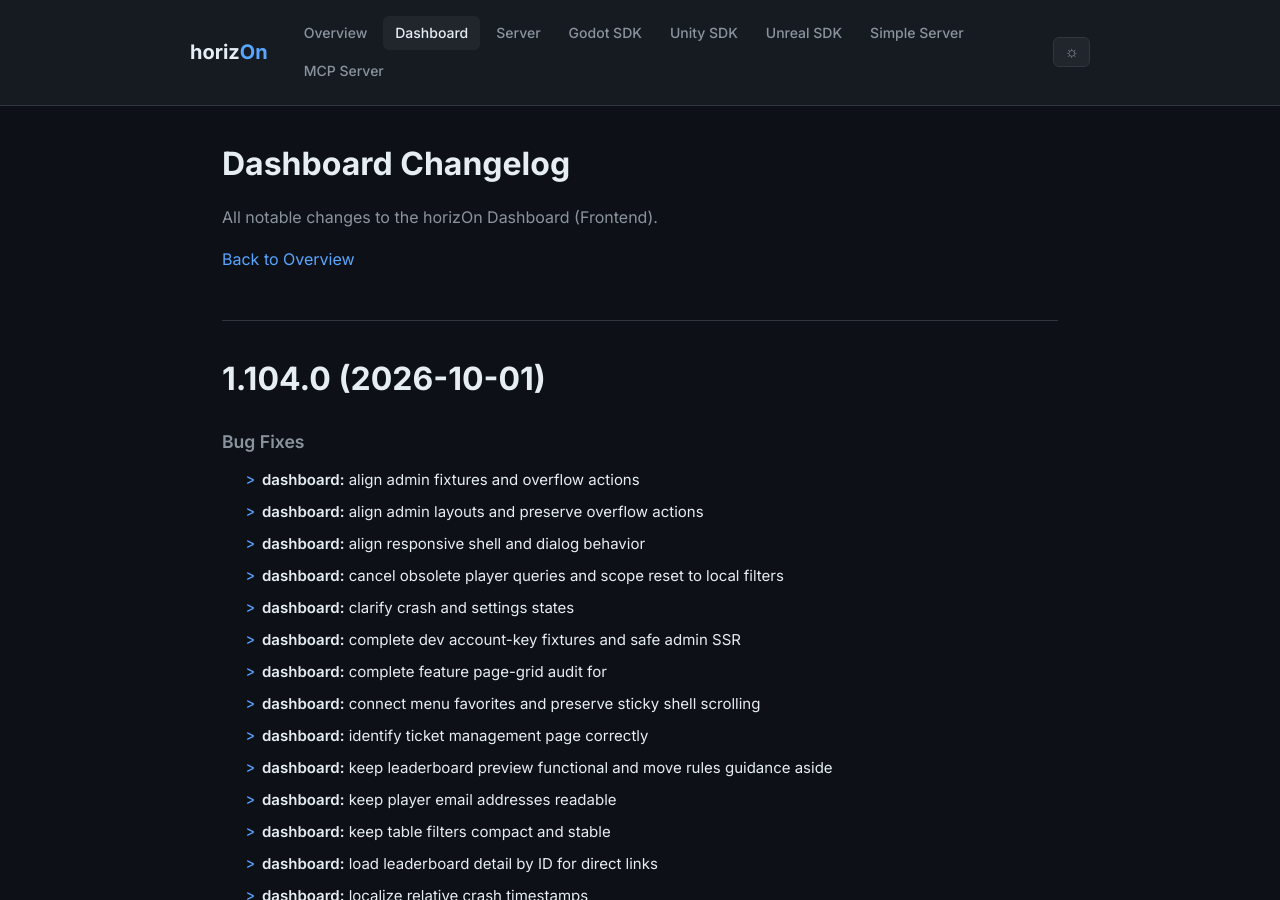
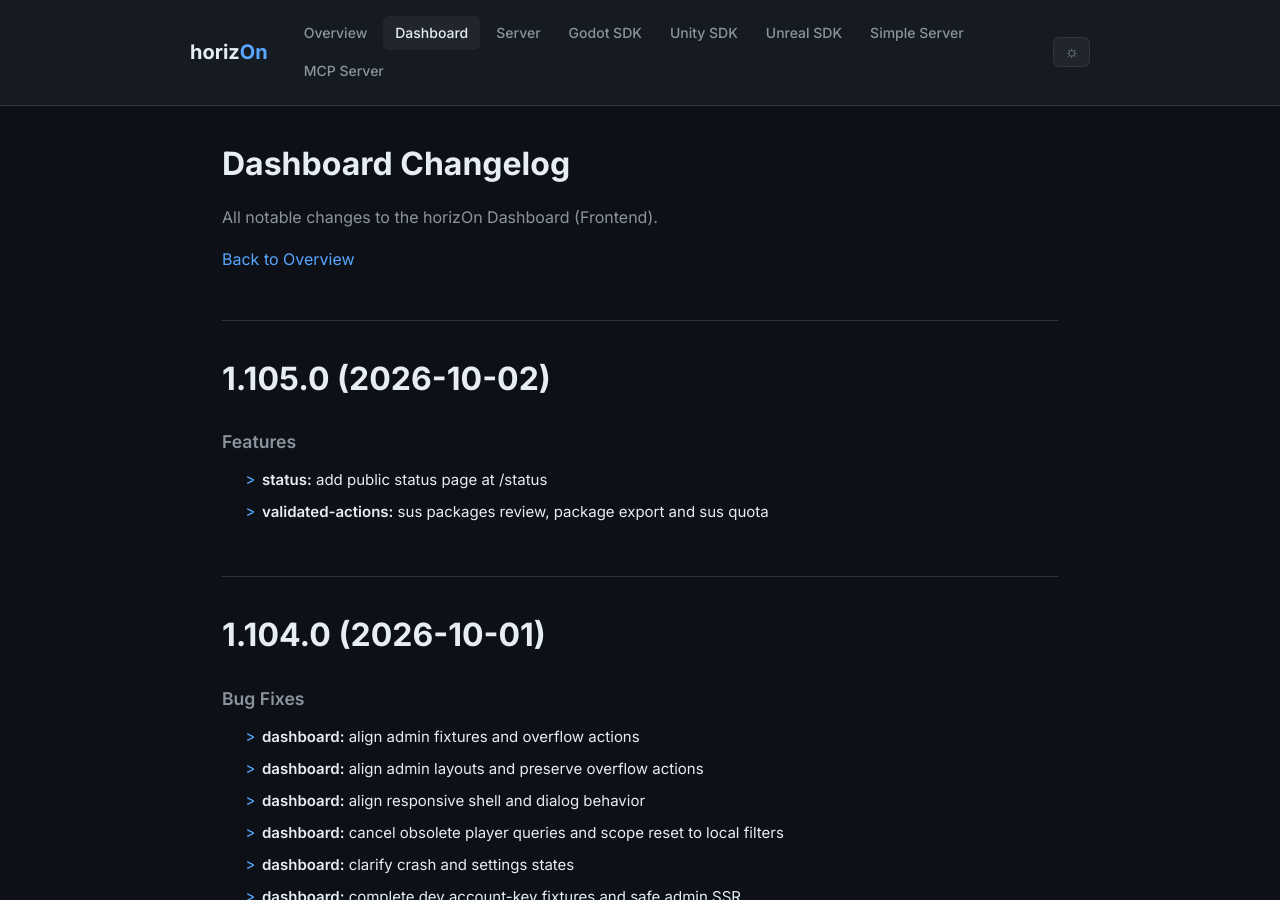
Before and after one commit to ProjectMakersDE/horizOn-Changelog, a Jekyll site: the page built from dashboard-changelog.md, in a window 1280 px wide and 900 px high. Built offline with Jekyll 4.4.1, drawn with Linux system fonts in a browser that asks for light colours.

Commit message:
chore: reconcile changelogs

```diff
--- a/dashboard-changelog.md
+++ b/dashboard-changelog.md
@@ -8,6 +8,14 @@ title: Dashboard Changelog
 All notable changes to the horizOn Dashboard (Frontend).
 
 [Back to Overview](.)
+
+# 1.105.0 (2026-10-02)
+
+
+### Features
+
+* **status:** add public status page at /status
+* **validated-actions:** sus packages review, package export and sus quota
 
 # 1.104.0 (2026-10-01)
 
```
Also changed, not shown: index.md (+1 -1 lines).
